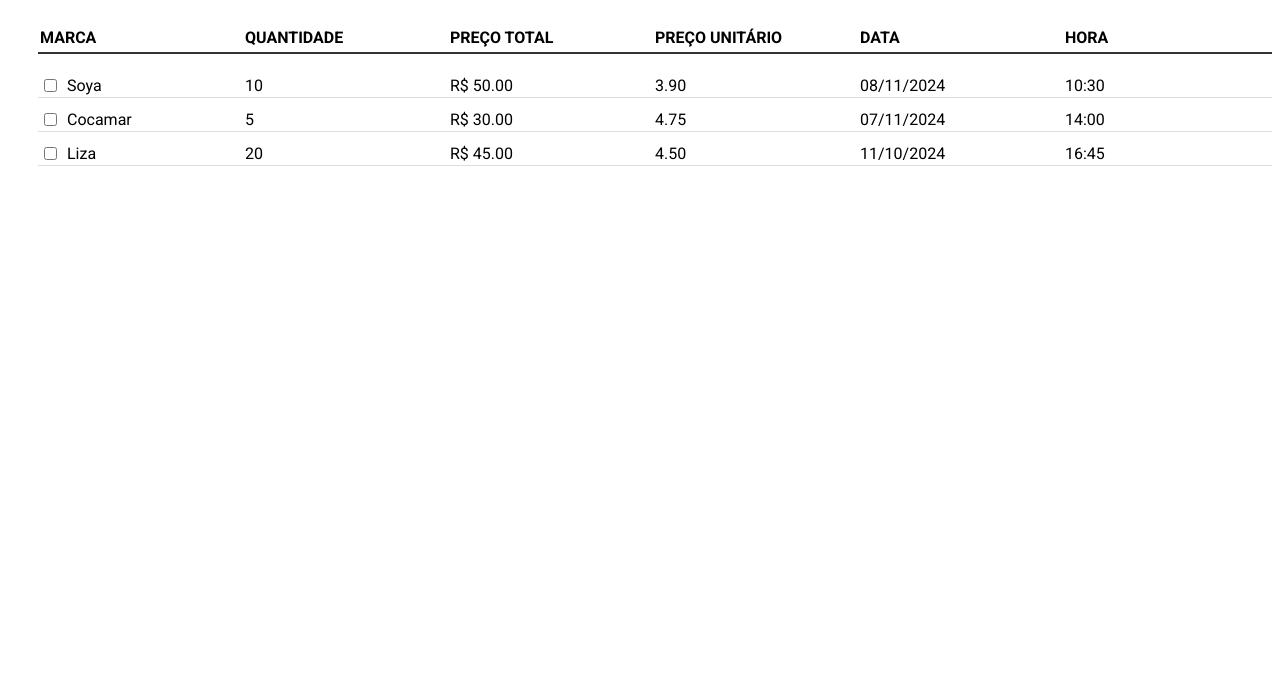
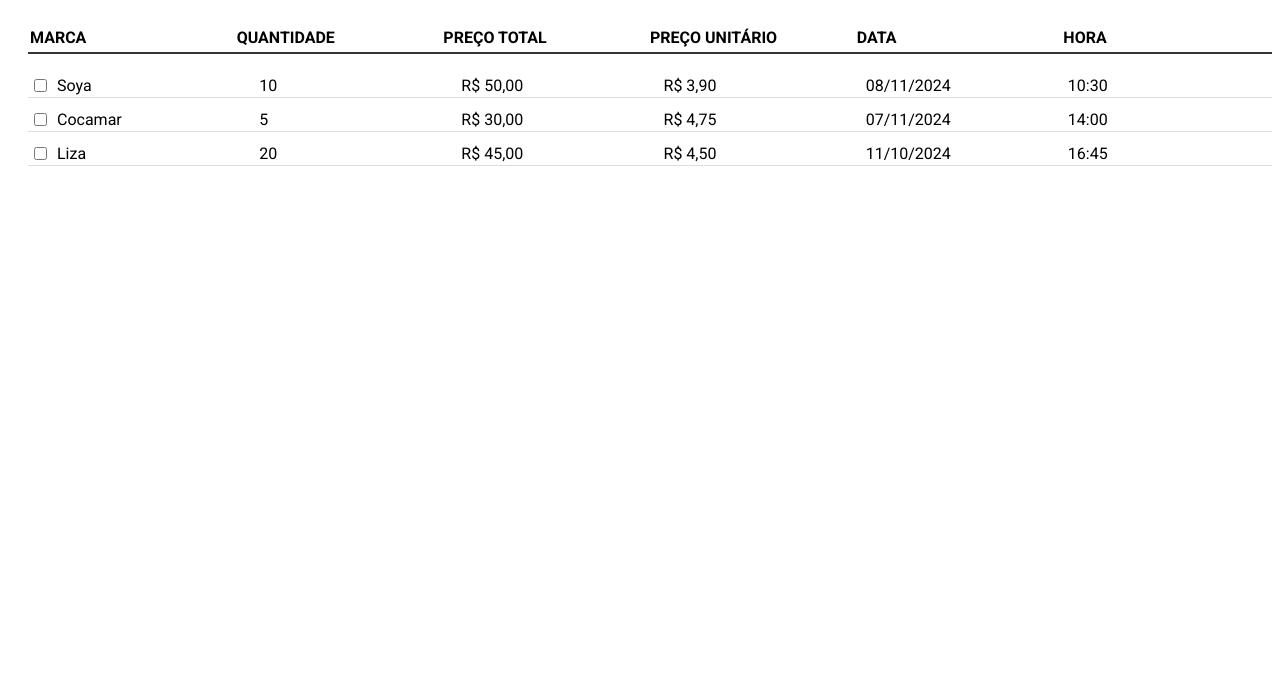
Before and after one commit to Jaogodela/OilProject, a plain HTML site: page index.html in a window 1280 px wide. Shown: the part 121-800 px from the top of the page. Drawn offline with Linux system fonts and the light colour scheme.

Commit message:
Atualização

```diff
--- a/script.js
+++ b/script.js
@@ -1,7 +1,7 @@
 const produtos = [
-  { nome: "Soya", quantidade: 10, preco: 50.00, unit: 3.90, data: "08/11/2024", hora: "10:30" },
-  { nome: "Cocamar", quantidade: 5, preco: 30.00, unit: 4.75, data: "07/11/2024", hora: "14:00" },
-  { nome: "Liza", quantidade: 20, preco: 45.00, unit: 4.50, data: "11/10/2024", hora: "16:45" },
+  { nome: "Soya", quantidade: 10, preco: "50,00", unit: "3,90", data: "08/11/2024", hora: "10:30" },
+  { nome: "Cocamar", quantidade: 5, preco: "30,00", unit: "4,75", data: "07/11/2024", hora: "14:00" },
+  { nome: "Liza", quantidade: 20, preco: "45,00", unit: "4,50", data: "11/10/2024", hora: "16:45" },
 ];
 
 const productContainer = document.getElementById('productContainer');
@@ -37,13 +37,11 @@
     const row = document.createElement('div');
     row.classList.add('product-row');
     row.innerHTML = `
-      <div class="product-column">
-        <input type="checkbox" class="product-checkbox">
-        ${produto.nome}
-      </div>
+      <input type="checkbox" class="product-checkbox">
+      <div class="product-column">${produto.nome}</div>
       <div class="product-column">${produto.quantidade}</div>
-      <div class="product-column">R$ ${produto.preco.toFixed(2)}</div>
-      <div class="product-column">${produto.unit.toFixed(2)}</div>
+      <div class="product-column">R$ ${produto.preco}</div>
+      <div class="product-column">R$ ${produto.unit}</div>
       <div class="product-column">${produto.data}</div>
       <div class="product-column">${produto.hora}</div>
     `;
--- a/style.css
+++ b/style.css
@@ -33,7 +33,6 @@
 flex-direction: column;
 gap: 10px;
 margin-top: 20px;
-margin-left: 30px;
 }
 
 .product-row {
@@ -42,6 +41,7 @@
   padding: 2px;
   border-bottom: 1px solid #ddd;
   align-items: center;
+  margin-left: 20px
 }
 
 .product-column {
```
